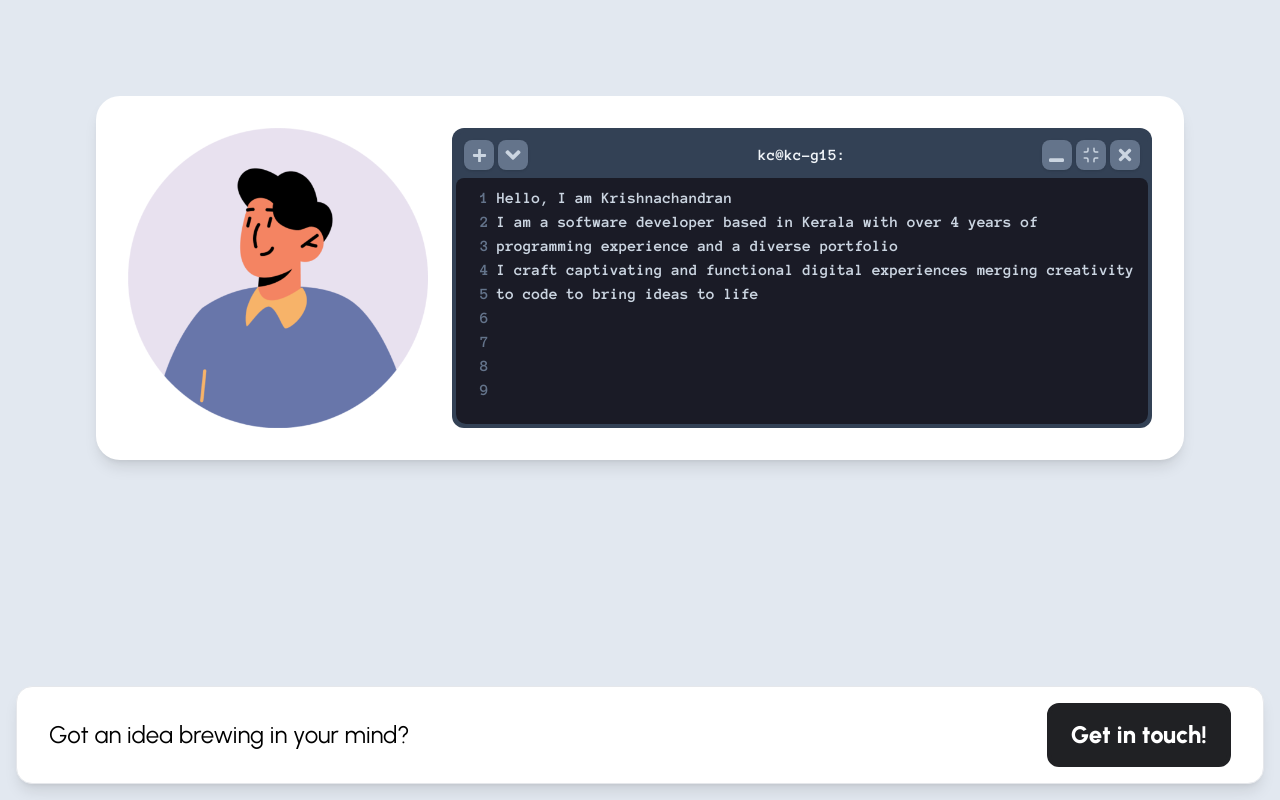
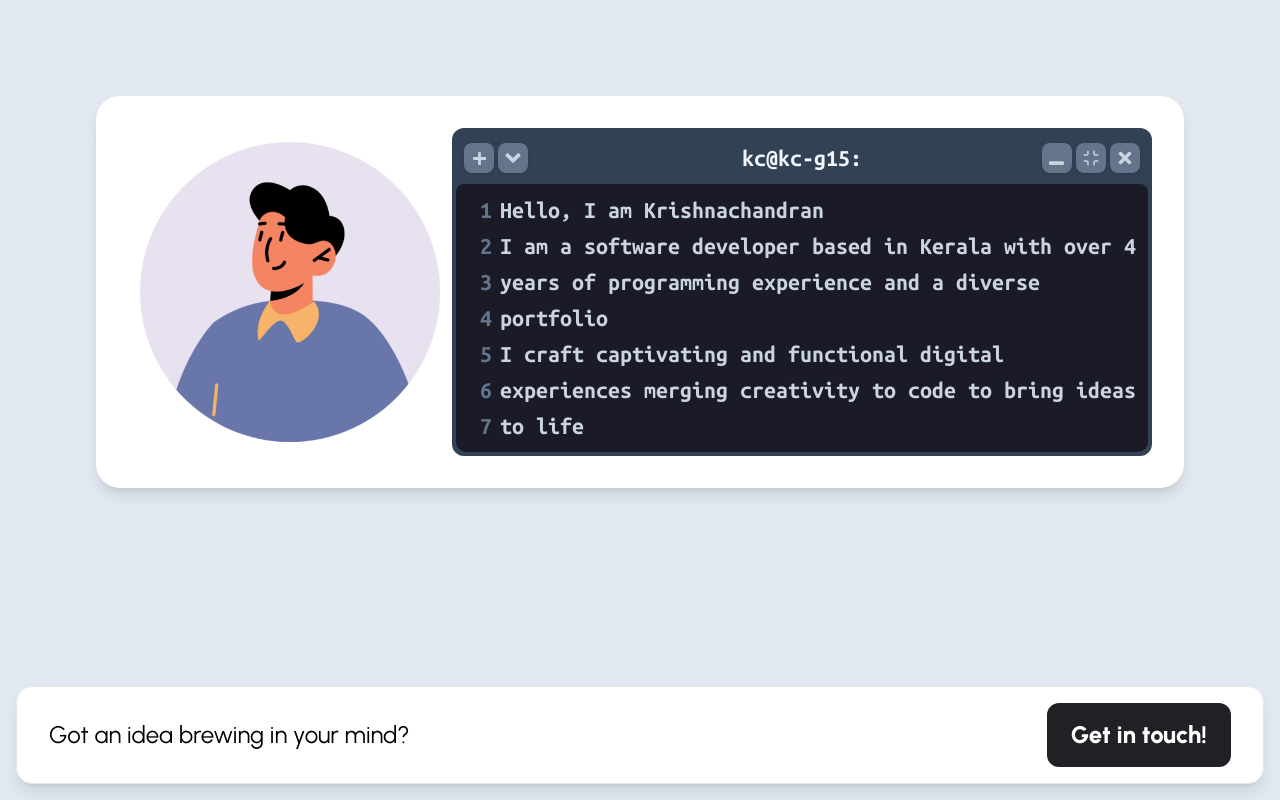
Before and after one commit to krishnachandran-u/krishnachandran, a Next.js app: page / in a window 1280 px wide. Built offline with nearby package versions, Linux system fonts and the light colour scheme.

Commit message:
minor alignment changes

```diff
--- a/src/components/atoms/intro.tsx
+++ b/src/components/atoms/intro.tsx
@@ -4,11 +4,11 @@ import pfp from "../../../public/pfpPlaceholder.png";
 
 const Intro = () => {
     return (
-        <div className = "max-w-[1250px] w-full bg-white rounded-[24px] flex xl:flex-row flex-col md:p-[32px] sm:p-[24px] p-[12px] shadow-lg hover:shadow-2xl transition-all duration-300 xl:gap-0 gap-[24px]"> {/* bg-[#202124] */}
-            <div className = "flex flex-row justify-center items-center">
+        <div className = "max-w-[1250px] w-full bg-white rounded-[24px] flex xl:flex-row xl:justify-between flex-col md:p-[32px] sm:p-[24px] p-[12px] shadow-lg hover:shadow-2xl transition-all duration-300 xl:gap-0 gap-[24px]"> {/* bg-[#202124] */}
+            <div className = "flex flex-row justify-center items-center flex-grow">
                 <div style = {{backgroundImage : `url(${pfp.src})`}} className = "w-[300px] h-[300px] bg-cover bg-center"/>
             </div>
-            <div className = "w-full flex xl:flex-row flex-col justify-end items-center">
+            <div className = "xl:w-max w-full flex xl:flex-row flex-col justify-end items-center">
                 <Nvim />
             </div>
         </div>
--- a/src/components/atoms/nvim.tsx
+++ b/src/components/atoms/nvim.tsx
@@ -1,6 +1,6 @@
-import { Anonymous_Pro } from "next/font/google";
+import { Ubuntu_Mono } from "next/font/google";
 
-const font = Anonymous_Pro({ subsets: ["latin"], weight: ["400", "700"] });
+const font = Ubuntu_Mono({ subsets: ["latin"], weight: ["400", "700"] });
 
 import { FaPlus } from "react-icons/fa";
 import { FaAngleDown } from "react-icons/fa";
@@ -12,7 +12,7 @@ const titlebarButtonClassName = "size-[30px] bg-slate-500 flex justify-center it
 
 const Nvim = () => {
     return (
-        <div className = {`w-full bg-slate-700 rounded-[12px] max-w-[700px] min-h-[100px] p-[4px] h-full ${font.className} font-bold`}>
+        <div className = {`w-full bg-slate-700 rounded-[12px] max-w-[700px] min-h-[100px] p-[4px] h-full ${font.className} font-bold sm:text-[24px]`}>
             <div className = "flex flex-col justify-between w-full rounded-[10px] overflow-hidden h-full">
                 <div className = "bg-slate-700 h-fit w-full p-[8px] flex flex-row justify-between items-center">
                     <div className = "flex-1 flex flex-row gap-[4px]">
@@ -50,8 +50,12 @@ const Nvim = () => {
                             5<br />
                             6<br />
                             7<br />
-                            8<br />
-                            9<br />
+                            <div className = " md:hidden">
+                                <div className = "sm:hidden">
+                                    8<br />
+                                    9<br />
+                                </div>
+                           </div>
                         </div>
                     </div>
                     <div className = "pl-[8px]">
```
